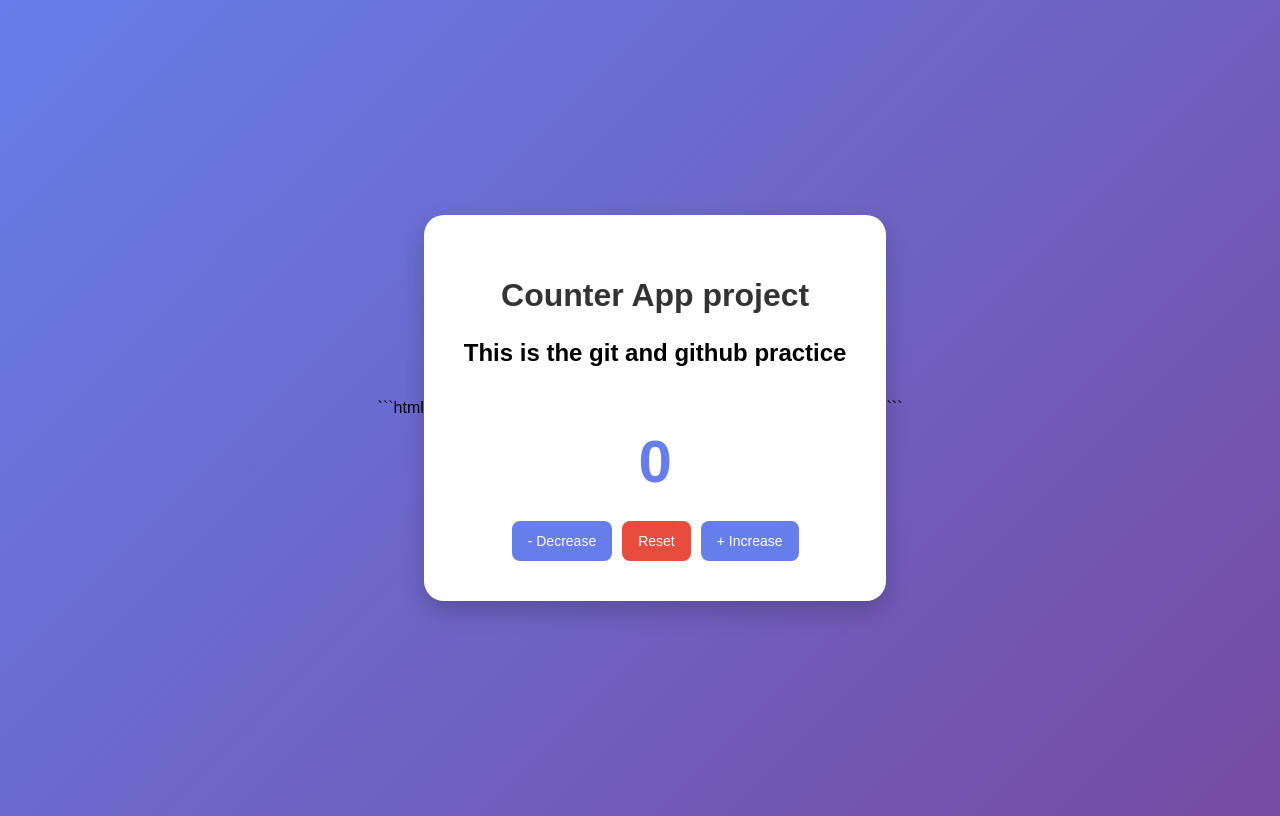
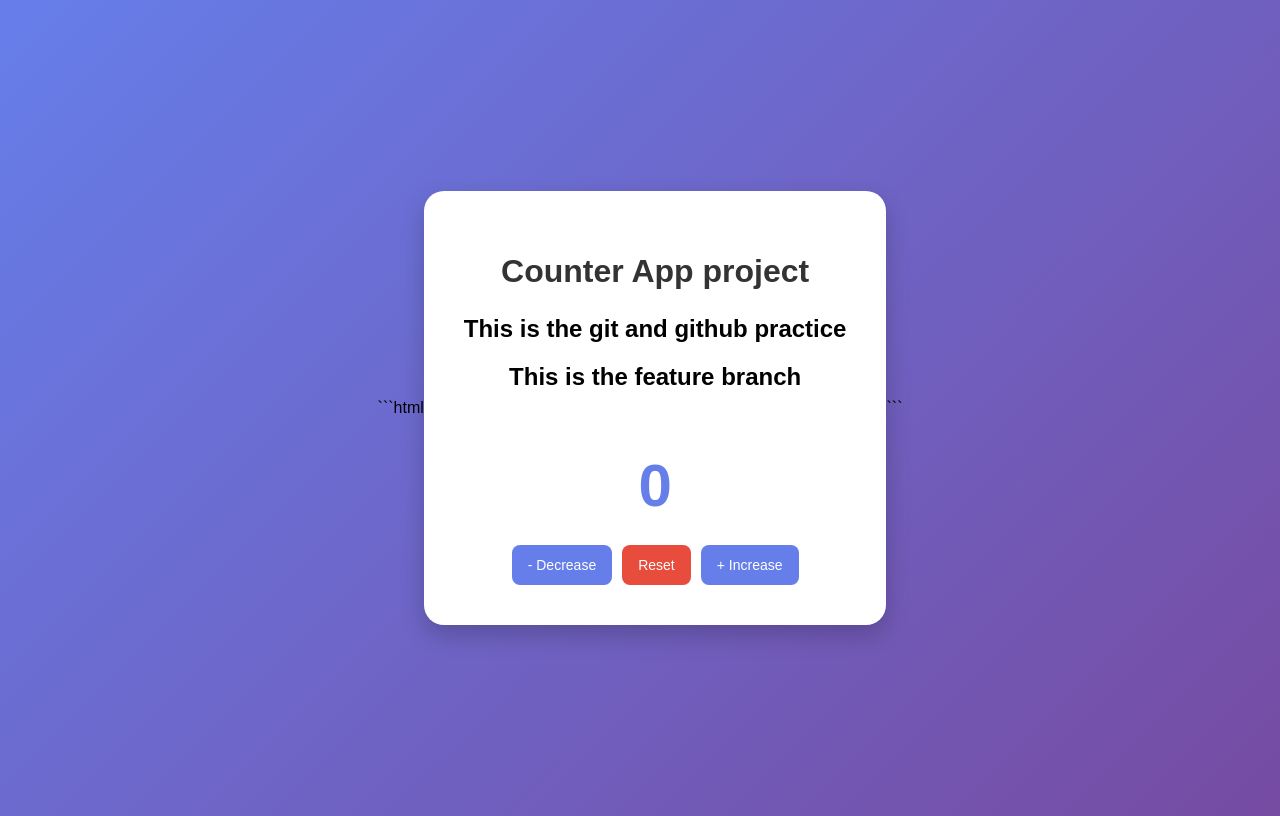
Before and after one commit to poojasahuu2006-design/github-practice, a plain HTML site: page index.html in a window 1280 px wide. Drawn offline with Linux system fonts and the light colour scheme.

Commit message:
add feature

```diff
--- a/index.html
+++ b/index.html
@@ -12,6 +12,7 @@
     <div class="container">
         <h1>Counter App project</h1>
         <h2>This is the git and github practice </h2>
+        <h2>This  is the feature branch</h2>
 
         <p id="count">0</p>
 
```
